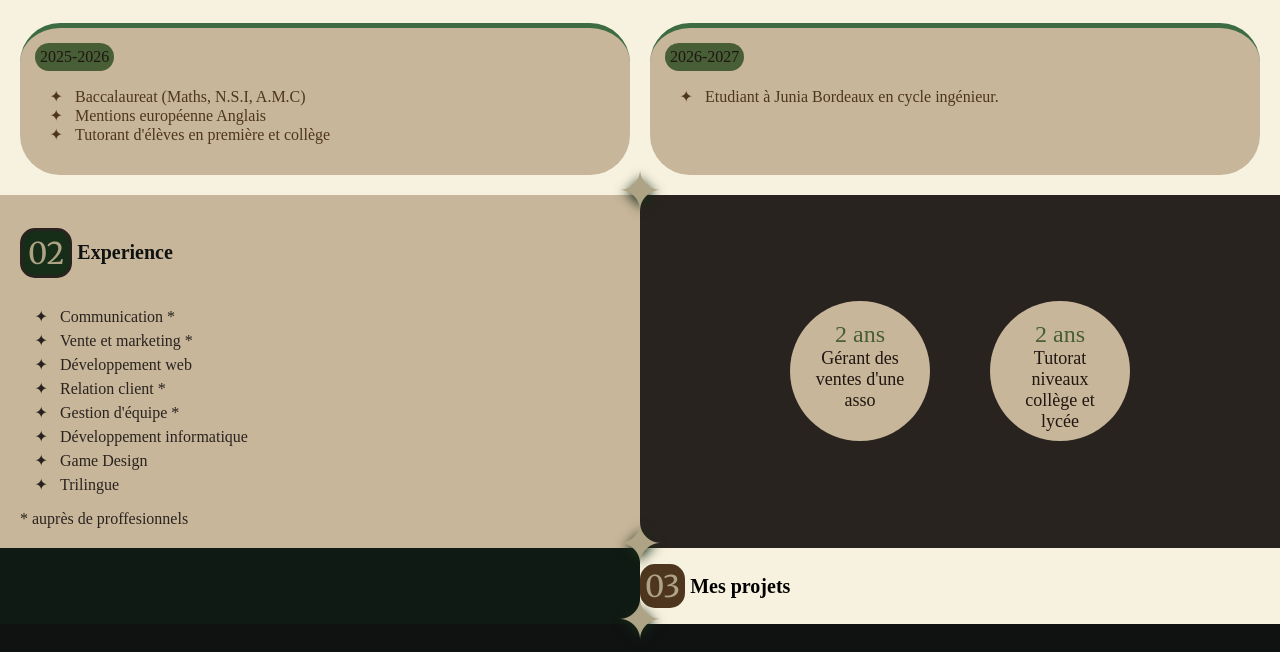
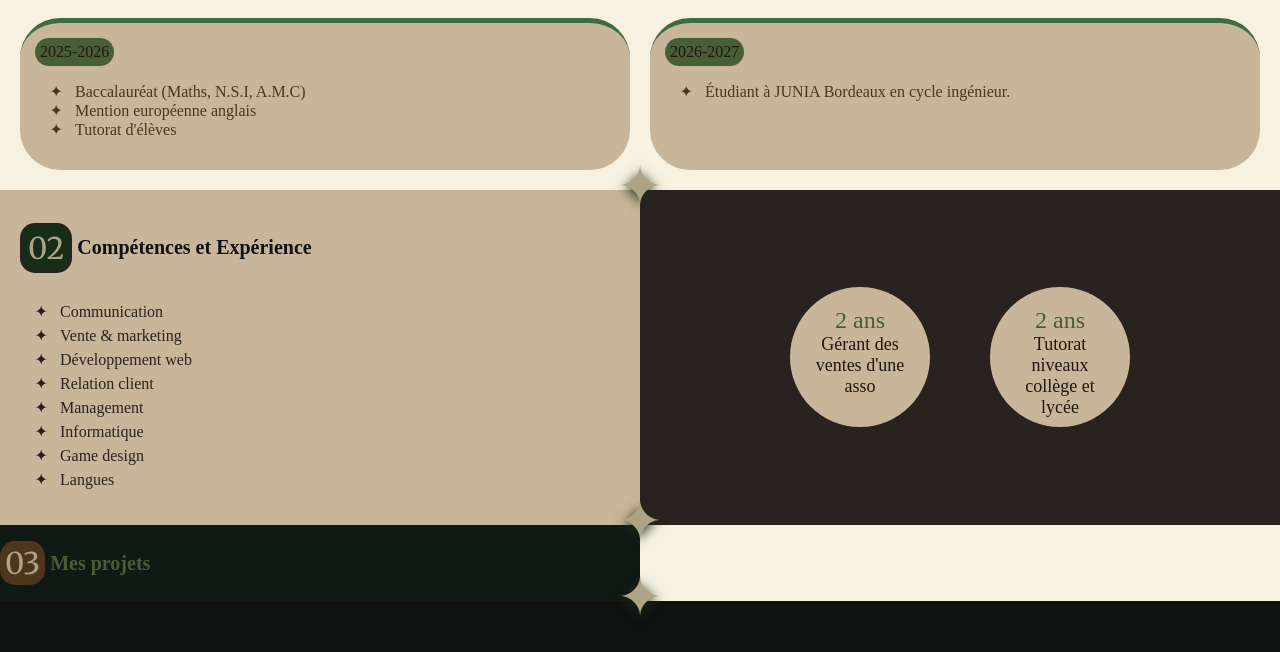
Before and after one commit to Angryp3t/TP-developpement-web, a plain HTML site: page portfolio/index.html in a window 1280 px wide. Shown: the part 718-1370 px from the top of the page. After the commit the page ends 1347 px from the top, so only its background shows below. Drawn offline with Linux system fonts and the light colour scheme; a web font is replaced by a local one.

Commit message:
corection des fautes et ajouts de nouveaux éléments au dossier img

```diff
--- a/portfolio/index.html
+++ b/portfolio/index.html
@@ -21,7 +21,7 @@
     <section id="qui">
         <img src="./img/Me.png" alt="Photo d'Adrien" width="175px" height="175px" id="me">
         <h1>Adrien Ansoult</h1>
-        <h3>Etudiant en première année à Junia</h3>
+        <h3>Étudiant en première année à JUNIA</h3>
         <div id="social_medias">
             <a href="https://discord.dog/914521859859546162"><img src="./img/discord.png" alt="icone de discord" width="50px" height="50px"></a>
             <a href="https://www.instagram.com/adrie.nslt/"><img src="./img/instagram.png" alt="icone de instagram" width="50px" height="50px"></a>
@@ -33,18 +33,18 @@
     <main>
         <div class="centre-etoile"></div>
         <div id="part1">
-        <div class="titre"><span class="number">01</span><h4>Education</h4></div>
+        <div class="titre"><span class="number">01</span><h4>Éducation</h4></div>
         <conteneur>
             <section>
                 <div class="date">2025-2026</div><ul>
-                    <li>Baccalaureat (Maths, N.S.I, A.M.C)</li>
-                    <li>Mentions européenne Anglais</li>
-                    <li>Tutorant d'élèves en première et collège</li>
+                    <li>Baccalauréat (Maths, N.S.I, A.M.C)</li>
+                    <li>Mention européenne anglais</li>
+                    <li>Tutorat d'élèves</li>
                 </ul>
             </section>
             <section>
                 <div class="date">2026-2027</div>
-                <ul><li>Etudiant à Junia Bordeaux en cycle ingénieur.</li></ul>
+                <ul><li>Étudiant à JUNIA Bordeaux en cycle ingénieur.</li></ul>
             </section>
         </conteneur>
         </div>
@@ -52,18 +52,17 @@
         <div id="part2">
         <conteneur>
             <section class="type1">
-            <div class="titre"><span class="number">02</span><h4>Experience</h4></div>
+            <div class="titre"><span class="number">02</span><h4>Compétences et Expérience</h4></div>
                 <ul>
-                    <li>Communication *</li>
-                    <li>Vente et marketing *</li>
+                    <li>Communication</li>
+                    <li>Vente & marketing</li>
                     <li>Développement web</li>
-                    <li>Relation client *</li>
-                    <li>Gestion d'équipe *</li>
-                    <li>Développement informatique</li>
-                    <li>Game Design</li>
-                    <li>Trilingue</li>
+                    <li>Relation client</li>
+                    <li>Management</li>
+                    <li>Informatique</li>
+                    <li>Game design</li>
+                    <li>Langues</li>
                 </ul>
-            <div class="info">* auprès de proffesionnels</div>
             </section>
             <section class="type2">
                 <div class="exp"><div class="time">2 ans</div>Gérant des ventes d'une asso</div>
@@ -75,10 +74,10 @@
         <div id="part3">
         <conteneur>
             <section class="type3">
+            <div class="titre"><span class="number">03</span><h4>Mes projets</h4></div>
 
             </section>
             <section class="type4">
-            <div class="titre"><span class="number">03</span><h4>Mes projets</h4></div>
 
             </section>
         </conteneur>
--- a/portfolio/style.css
+++ b/portfolio/style.css
@@ -105,7 +105,7 @@ nav{
         border-radius: 100%;
         border: 4px solid var(--spresso-black);
     }
-    h4{
+    h3{
         margin-top: -5px;
     }
     #social_medias{
@@ -221,9 +221,6 @@ ul{
     conteneur{
         justify-content: center;
         gap: 0px;
-        .type1:hover{
-            content: "Ceci est une explication au survol";
-        }
         .type1{
             ul{
                 display: flex;
@@ -233,6 +230,11 @@ ul{
             padding: 20px;
             background-color: var(--warm-sand);
             color: var(--soft-black);
+            li:hover{
+                transition: all 0.1s linear;
+                color: var(--vanilla);
+                cursor: default;
+            }
         }
         .type2{
             padding: 20px;
@@ -244,6 +246,7 @@ ul{
             background-color: var(--soft-black);
             color: var(--warm-sand);
             .exp{
+                transition: all 0.5s ease;
                 .time{
                     color: var(--moss);
                     font-size: 24px;
@@ -256,6 +259,16 @@ ul{
                 height: 100px;
                 padding: 20px;
                 border-radius: 100%;
+            }
+            .exp:hover{
+                transition: all 0.5s ease;
+                background-color: var(--moss);
+                .time{
+                    color: var(--deep-forest);
+                }
+                color: var(--grullo);
+                transform: scale(1.075) rotateY(360deg);
+
             }
             .info{
                 font-size: 3px;
@@ -276,6 +289,9 @@ ul{
     }
     .type3{
         background-color: var(--forest-black) ;
+    }
+    .titre{
+        color: var(--moss);
     }
 }
 
```
Also changed, not shown: portfolio/img/Affiche_concour_dessin.png (added), portfolio/img/Maquette_tarot.png (added), portfolio/img/maquette_evolvexp.webp (added).
